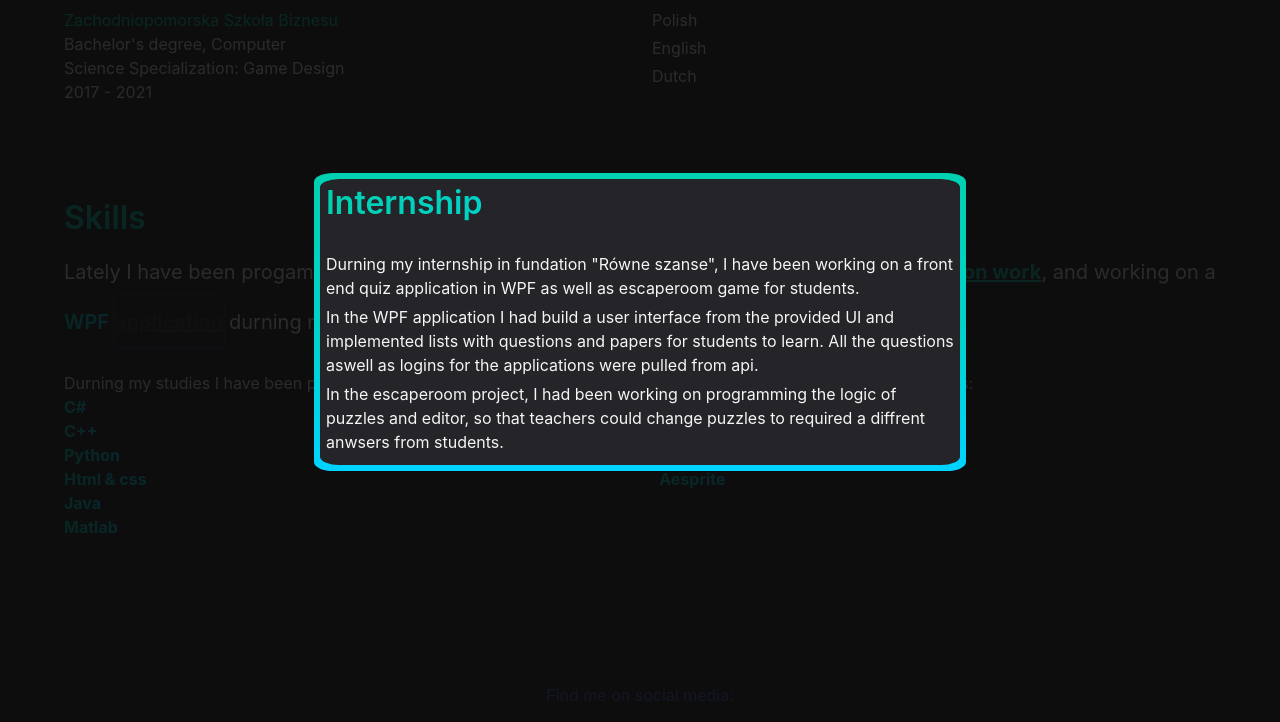
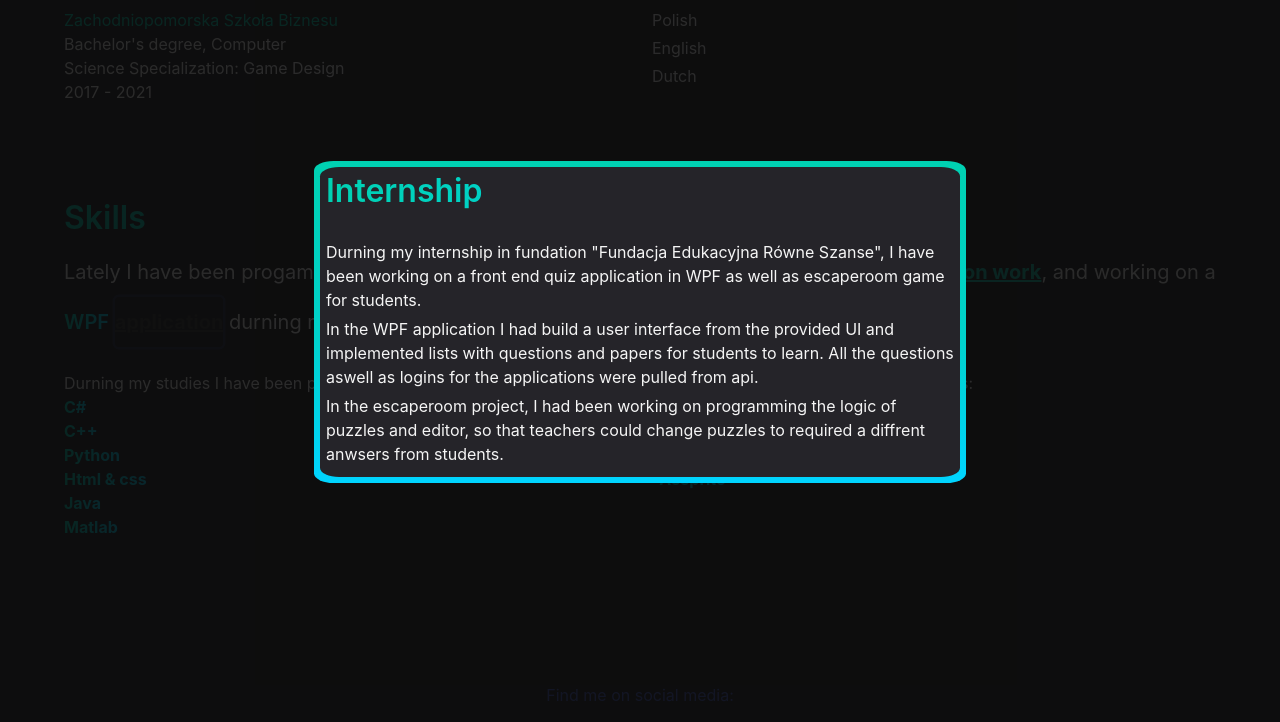
Before and after one commit to SirKOSA/SirKOSA.github.io, a plain HTML site: page index.html in a window 1280 px wide. Both pictures are taken after a click on the button "application". Shown: the part 680-1402 px from the top of the page. Drawn offline with nearby package versions, Linux system fonts and the light colour scheme.

Commit message:
Update index.html

```diff
--- a/index.html
+++ b/index.html
@@ -145,7 +145,7 @@
             <div class="modal-content">
                 <div class="container">
                     <h1 class="title textGradiantPrimary">Internship</h1>
-                    <p>Durning my internship in fundation "Równe szanse", I have been working on a front end quiz application in WPF as well as escaperoom game for students.</p>
+                    <p>Durning my internship in fundation "Fundacja Edukacyjna Równe Szanse", I have been working on a front end quiz application in WPF as well as escaperoom game for students.</p>
                     <p>In the WPF application I had build a user interface from the provided UI and implemented lists with questions and papers for students to learn. All the questions aswell as logins for the applications were pulled from api.</p>
                     <p>In the escaperoom project, I had been working on programming the logic of puzzles and editor, so that teachers could change puzzles to required a diffrent anwsers from students.</p>
                 </div>
```
